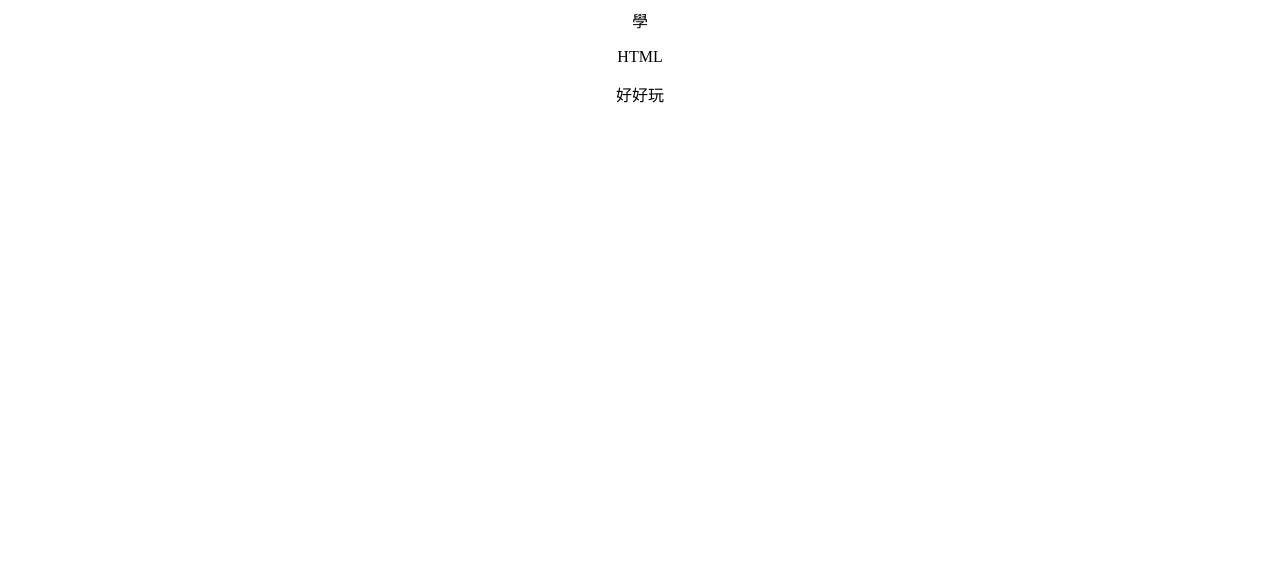
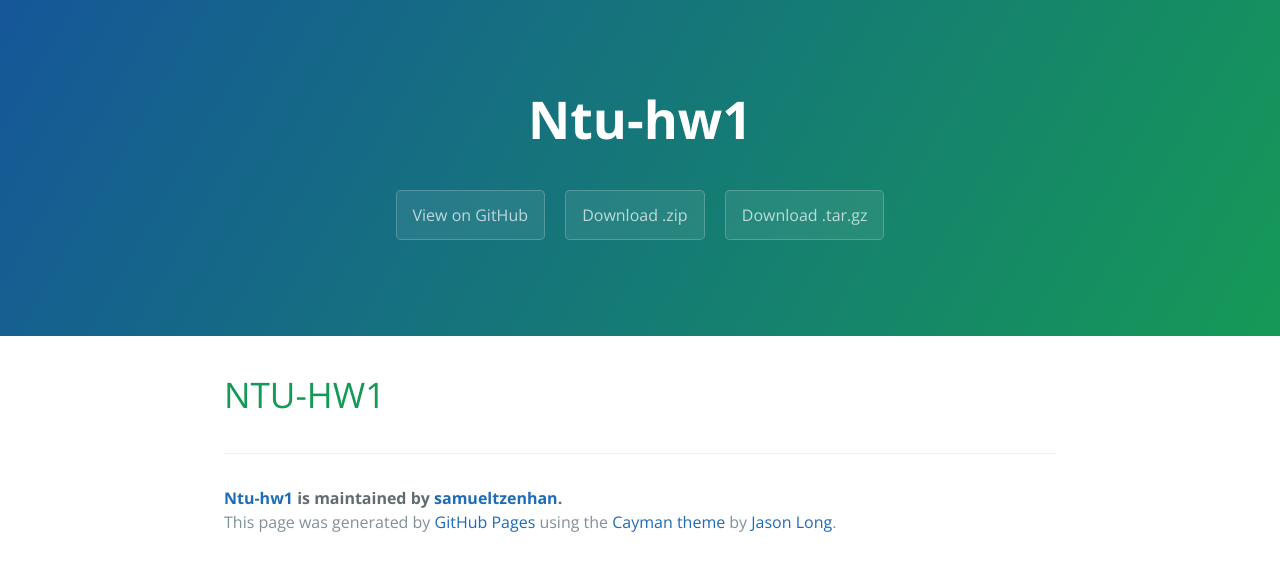
Before and after one commit to samueltzenhan/NTU-HW1, a plain HTML site: page index.html in a window 1280 px wide. Drawn offline with nearby package versions, Linux system fonts and the light colour scheme.

Commit message:
Create gh-pages branch via GitHub

```diff
--- a/index.html
+++ b/index.html
@@ -1,12 +1,35 @@
 <!DOCTYPE html>
-<html>
-    <head>
-        <meta charset="UTF-8">
-        <title>Samuel </title>
-    </head>
-    <body><div align="center">
-        學
-        <p>HTML</p>
-        好好玩</div>
-    </body>
+<html lang="en-us">
+  <head>
+    <meta charset="UTF-8">
+    <title>Ntu-hw1 by samueltzenhan</title>
+    <meta name="viewport" content="width=device-width, initial-scale=1">
+    <link rel="stylesheet" type="text/css" href="stylesheets/normalize.css" media="screen">
+    <link href='https://fonts.googleapis.com/css?family=Open+Sans:400,700' rel='stylesheet' type='text/css'>
+    <link rel="stylesheet" type="text/css" href="stylesheets/stylesheet.css" media="screen">
+    <link rel="stylesheet" type="text/css" href="stylesheets/github-light.css" media="screen">
+  </head>
+  <body>
+    <section class="page-header">
+      <h1 class="project-name">Ntu-hw1</h1>
+      <h2 class="project-tagline"></h2>
+      <a href="https://github.com/samueltzenhan/NTU-HW1" class="btn">View on GitHub</a>
+      <a href="https://github.com/samueltzenhan/NTU-HW1/zipball/master" class="btn">Download .zip</a>
+      <a href="https://github.com/samueltzenhan/NTU-HW1/tarball/master" class="btn">Download .tar.gz</a>
+    </section>
+
+    <section class="main-content">
+      <h1>
+<a id="ntu-hw1" class="anchor" href="#ntu-hw1" aria-hidden="true"><span aria-hidden="true" class="octicon octicon-link"></span></a>NTU-HW1</h1>
+
+      <footer class="site-footer">
+        <span class="site-footer-owner"><a href="https://github.com/samueltzenhan/NTU-HW1">Ntu-hw1</a> is maintained by <a href="https://github.com/samueltzenhan">samueltzenhan</a>.</span>
+
+        <span class="site-footer-credits">This page was generated by <a href="https://pages.github.com">GitHub Pages</a> using the <a href="https://github.com/jasonlong/cayman-theme">Cayman theme</a> by <a href="https://twitter.com/jasonlong">Jason Long</a>.</span>
+      </footer>
+
+    </section>
+
+
+  </body>
 </html>
```
